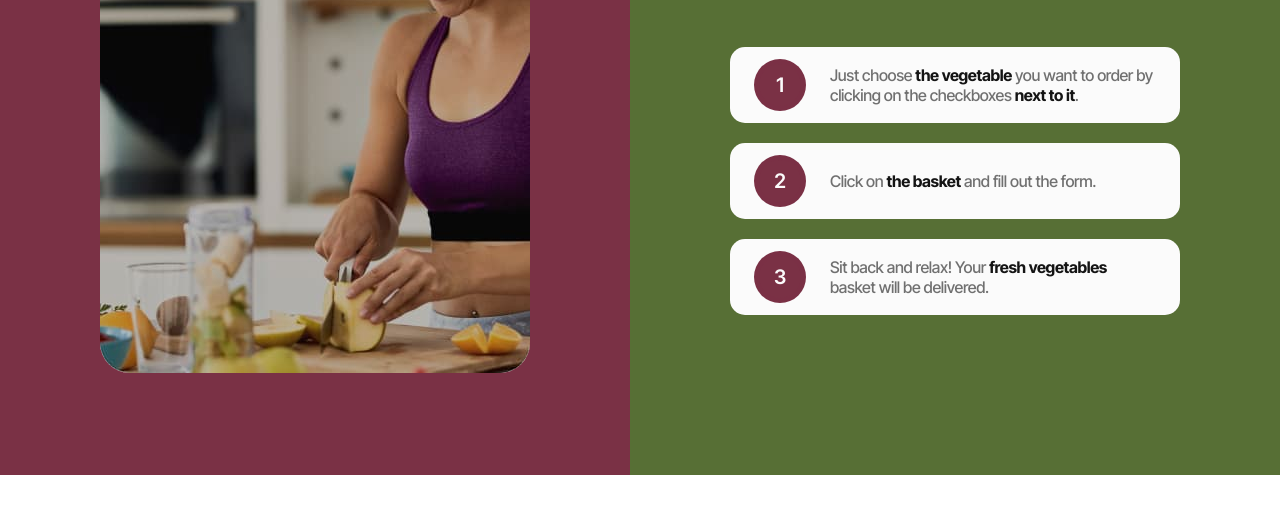
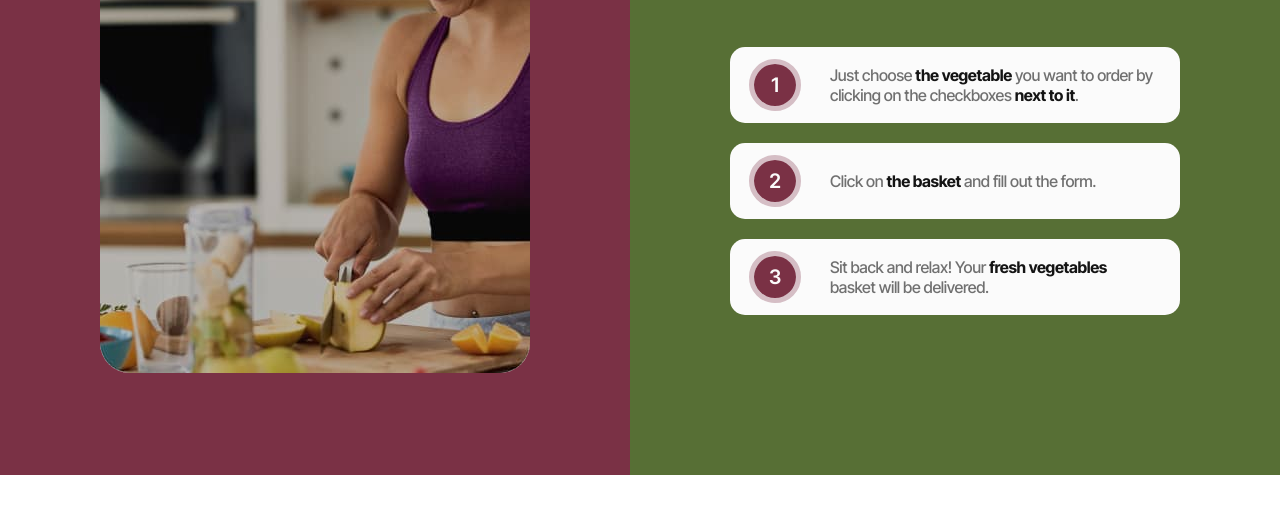
Before and after one commit to dima23lit/git-project-dima-hw, a plain HTML site: page index.html in a window 1280 px wide. Shown: the part 286-800 px from the top of the page. Drawn offline with nearby package versions, Linux system fonts and the light colour scheme.

Commit message:
Change HTML and CSS

```diff
--- a/css/styles.css
+++ b/css/styles.css
@@ -120,25 +120,24 @@ img {
 .main-works-item::before {
   content: counter(number);
   font-family: "Inter Tight", sans-serif;
-  position: absolute;
-  display: flex;
-  align-items: center;
-  justify-content: center;
-  width: 52px;
-  height: 52px;
   font-weight: 600;
   font-size: 20px;
   line-height: 1;
   letter-spacing: -0.02em;
   color: #fbfbfb;
-  border-radius: 100%;
-  background-color: #7a3145;
-  border-width: 5px;
-  border-color: rgba(122, 49, 69, 0.3);
-  border-style: solid;
+  position: absolute;
+  display: flex;
+  align-items: center;
+  justify-content: center;
   left: 24px;
   top: 50%;
   transform: translateY(-50%);
+  background-color: #7a3145;
+  border-radius: 100%;
+  width: 42px;
+  height: 42px;
+  box-sizing: content-box;
+  outline: 5px solid rgba(122, 49, 69, 0.3);
 }
 
 .main-works-item-wrap {
```
